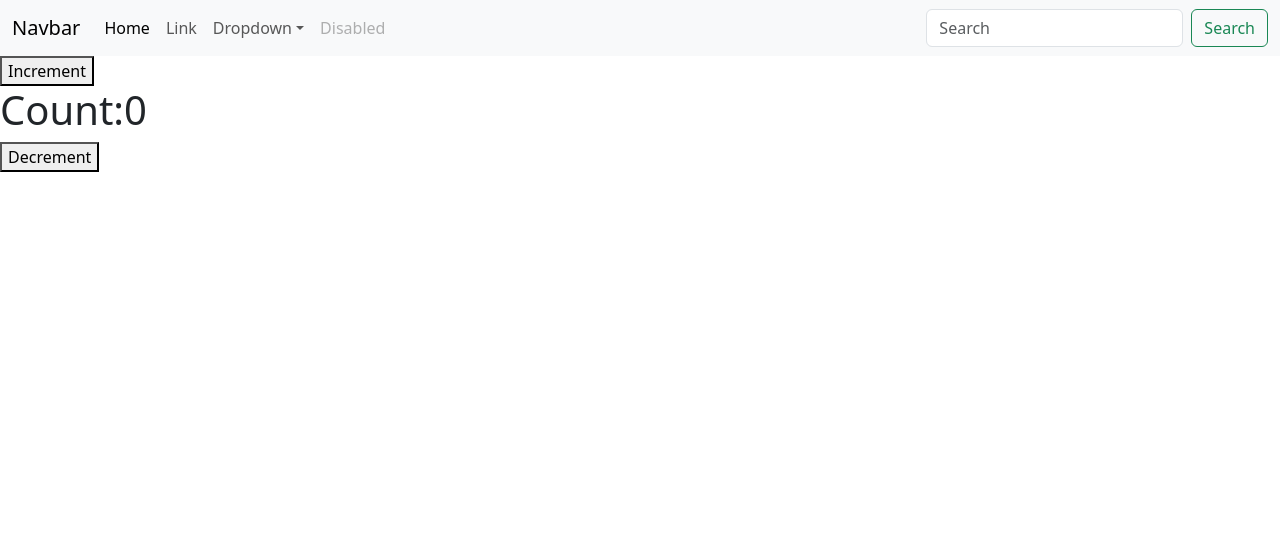
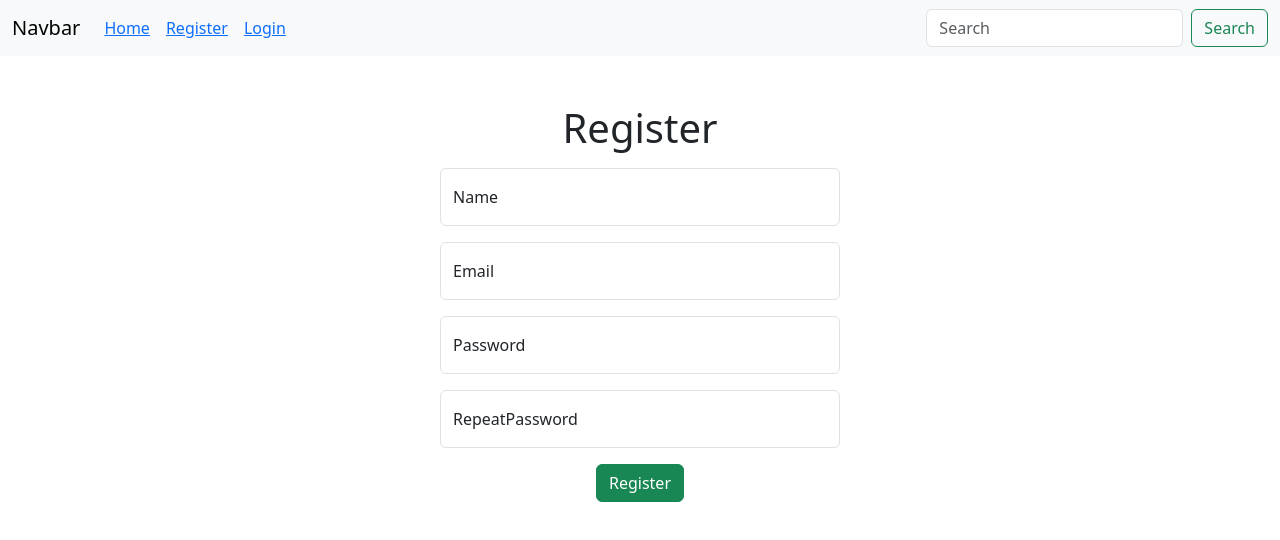
Before and after one commit to PEACE-DFG/ReactOICHub, a React (Vite) app: page /register in a window 1280 px wide. Shown: the top 540 px of the page. Built offline with nearby package versions, Linux system fonts and the light colour scheme.

Commit message:
Registeration Validation

```diff
--- a/package.json
+++ b/package.json
@@ -12,7 +12,8 @@
   "dependencies": {
     "bootstrap": "^5.3.2",
     "react": "^18.2.0",
-    "react-dom": "^18.2.0"
+    "react-dom": "^18.2.0",
+    "react-router-dom": "^6.16.0"
   },
   "devDependencies": {
     "@types/react": "^18.2.15",
--- a/src/App.jsx
+++ b/src/App.jsx
@@ -1,14 +1,22 @@
 
-import React from 'react'
+import { Route, Routes } from 'react-router-dom'
 import Home from './Pages/Home'
-import Count from './Pages/Count'
+import Register from './Pages/Register'
+import Login from './Pages/Login'
+// import Count from './Pages/Count'
 // import Foot from './Pages/Foot'
 
 function App() {
   return (
     <div>
-      <Home/>
-      <Count/>
+      <Routes>
+    <Route path='/' element={<Home/>}></Route>
+    <Route path='/register' element={<Register/>}></Route>
+    <Route path='/login' element={<Login/>}></Route>
+
+      </Routes>
+      {/* <Home/> */}
+      {/* <Count/> */}
       {/* <Foot/> */}
     </div>
   )
--- a/src/Component/Index.jsx
+++ b/src/Component/Index.jsx
@@ -1,8 +1,7 @@
-import React from 'react'
 import './index.css'
 // import gate from './style.module.css'
 
-function Index(detail) {
+function Index() {
     // Javascript
     // const styles={
     //     backgroundColor:'blue',
@@ -60,6 +59,7 @@ function Index(detail) {
         <h1>
           Job:{detail.job}
         </h1> */}
+        <h1>HOMEPAGE</h1>
 
 
     </div>
--- /dev/null
+++ b/src/Component/Log.jsx
@@ -0,0 +1,10 @@
+
+function Log() {
+  return (
+    <div>
+        <h1>LOGIN PAGE</h1>
+    </div>
+  )
+}
+
+export default Log
--- /dev/null
+++ b/src/Component/Regi.jsx
@@ -0,0 +1,100 @@
+import { useState } from "react"
+function Regi() {
+
+  const [user,setUser]=useState({
+    Name:'',
+    Email:'',
+    Password:'',
+    Repeatpassword:''
+  })
+  const [errors,setErrors]=useState({});
+
+  const submitData = (e)=>{
+    e.preventDefault();
+    const newErrors={};
+    //conditionals for validation
+    if(user.Name.trim()=== ''){
+      newErrors.NameErr='Your Name is Required'
+    }
+    if(user.Email.trim()===''){
+      newErrors.EmailErr="Your Email is Required"
+    }
+    if(user.Password.trim()===''){
+      newErrors.PasswordErr="Your Password is Required"
+    }
+    if(user.Repeatpassword.trim()===''){
+      newErrors.RepeatpasswordErr="Your Password is Required"
+    }else if(user.Password.trim()!== user.Repeatpassword.trim()){
+      newErrors.RepeatpasswordErr="Your Passwords do not match"
+    }
+  setErrors(newErrors);
+  if(Object.keys(newErrors).length===0){
+    const users=JSON.parse(localStorage.getItem('users'))||[];
+    users.push(user);
+    localStorage.setItem('users', JSON.stringify(users))
+  }
+
+
+  }
+  return (
+    <div>
+    <section className=' container mt-5'>
+<form action=""  className='rew' onSubmit={submitData} >
+<div className='rod mt-5' style={{maxWidth:'400px',margin:'auto'}}>
+<div className='roo text-center'>
+<h1 className='text-center text-dark'>
+    Register
+</h1>
+</div>
+       <div className="form-floating my-3">
+       <input type="text" className="form-control" id="floatingInput" placeholder="Name"
+       onChange={(e)=>{
+        setUser({...user, Name:e.target.value})
+       }}
+
+       />
+       <label htmlFor="floatingInput" name="Name">Name</label>
+       {errors.NameErr && <span style={{ color:'red' }}>{errors.NameErr}</span>}
+       </div>
+       <div className="form-floating my-3">
+            <input type="email" className="form-control" id="floatingPassword" placeholder="Email"
+             onChange={(e)=>{
+              setUser({...user, Email:e.target.value})
+             }}
+            />
+             <label htmlFor="floatingPassword" name='Email'>Email</label>
+             {errors.EmailErr && <span style={{ color:'red' }}>{errors.EmailErr}</span>}
+
+             </div>
+        <div className="form-floating">
+            <input type="password" className="form-control" id="floatingPassword" placeholder="Password"
+              onChange={(e)=>{
+                setUser({...user, Password:e.target.value})
+               }}
+            />
+
+             <label htmlFor="floatingPassword" name='Password'>Password</label>
+             {errors.PasswordErr && <span style={{ color:'red' }}>{errors.PasswordErr}</span>}
+
+             </div>
+             <div className="form-floating mt-3">
+             <input type="password" className="form-control" id="floatingPassword" placeholder="Password"
+              onChange={(e)=>{
+                setUser({...user, Repeatpassword:e.target.value})
+               }}
+             />
+             <label htmlFor="floatingPassword" name='RepeatPassword'>RepeatPassword</label>
+       {errors.RepeatpasswordErr && <span style={{ color:'red' }}>{errors.RepeatpasswordErr}</span>}
+
+             </div>
+          <div className="col-12 text-center">
+          <button className="btn btn-success my-3"  type="submit">Register</button>
+          </div>
+          </div>
+          </form>
+          </section>
+          </div>
+  )
+}
+
+export default Regi
--- a/src/Component/includes/Navbar.jsx
+++ b/src/Component/includes/Navbar.jsx
@@ -1,40 +1,35 @@
-import React from 'react'
+import { Link } from "react-router-dom"
 
 function Navbar() {
   return (
     <div>
-        <nav class="navbar navbar-expand-lg navbar-light bg-light">
-  <div class="container-fluid">
-    <a class="navbar-brand" href="#">Navbar</a>
-    <button class="navbar-toggler" type="button" data-bs-toggle="collapse" data-bs-target="#navbarSupportedContent" aria-controls="navbarSupportedContent" aria-expanded="false" aria-label="Toggle navigation">
-      <span class="navbar-toggler-icon"></span>
+        <nav className="navbar navbar-expand-lg navbar-light bg-light">
+  <div className="container-fluid">
+    <a className="navbar-brand" href="#">Navbar</a>
+    <button className="navbar-toggler" type="button" data-bs-toggle="collapse" data-bs-target="#navbarSupportedContent" aria-controls="navbarSupportedContent" aria-expanded="false" aria-label="Toggle navigation">
+      <span className="navbar-toggler-icon"></span>
     </button>
-    <div class="collapse navbar-collapse" id="navbarSupportedContent">
-      <ul class="navbar-nav me-auto mb-2 mb-lg-0">
-        <li class="nav-item">
-          <a class="nav-link active" aria-current="page" href="#">Home</a>
+    <div className="collapse navbar-collapse" id="navbarSupportedContent">
+      <ul className="navbar-nav me-auto mb-2 mb-lg-0">
+        <li className="nav-item">
+          <a className="nav-link active" aria-current="page" href="#">
+            <Link to='/'>Home</Link>
+          </a>
         </li>
-        <li class="nav-item">
-          <a class="nav-link" href="#">Link</a>
+        <li className="nav-item">
+          <a className="nav-link" href="#">
+            <Link to='/register'>Register</Link>
+          </a>
         </li>
-        <li class="nav-item dropdown">
-          <a class="nav-link dropdown-toggle" href="#" id="navbarDropdown" role="button" data-bs-toggle="dropdown" aria-expanded="false">
-            Dropdown
+        <li className="nav-item">
+          <a className="nav-link " href="#" >
+            <Link to='/login'>Login</Link>
           </a>
-          <ul class="dropdown-menu" aria-labelledby="navbarDropdown">
-            <li><a class="dropdown-item" href="#">Action</a></li>
-            <li><a class="dropdown-item" href="#">Another action</a></li>
-            <li><hr class="dropdown-divider"/></li>
-            <li><a class="dropdown-item" href="#">Something else here</a></li>
-          </ul>
-        </li>
-        <li class="nav-item">
-          <a class="nav-link disabled" href="#" tabindex="-1" aria-disabled="true">Disabled</a>
         </li>
       </ul>
-      <form class="d-flex">
-        <input class="form-control me-2" type="search" placeholder="Search" aria-label="Search"/>
-        <button class="btn btn-outline-success" type="submit">Search</button>
+      <form className="d-flex">
+        <input className="form-control me-2" type="search" placeholder="Search" aria-label="Search"/>
+        <button className="btn btn-outline-success" type="submit">Search</button>
       </form>
     </div>
   </div>
--- a/src/Pages/Home.jsx
+++ b/src/Pages/Home.jsx
@@ -1,4 +1,3 @@
-import React from 'react'
 import Index from '../Component/Index'
 
 
--- /dev/null
+++ b/src/Pages/Login.jsx
@@ -0,0 +1,11 @@
+import Log from "../Component/Log"
+
+function Login() {
+  return (
+    <div>
+        <Log/>
+    </div>
+  )
+}
+
+export default Login
--- /dev/null
+++ b/src/Pages/Register.jsx
@@ -0,0 +1,11 @@
+import Regi from "../Component/Regi"
+
+function Register() {
+  return (
+    <div>
+        <Regi/>
+    </div>
+  )
+}
+
+export default Register
--- a/src/main.jsx
+++ b/src/main.jsx
@@ -4,11 +4,14 @@ import App from './App.jsx'
 import Navbar from './Component/includes/Navbar.jsx'
 import '../node_modules/bootstrap/dist/css/bootstrap.min.css'
 import '../node_modules/bootstrap/dist/js/bootstrap.bundle.js'
+import {BrowserRouter} from 'react-router-dom'
 
 
 ReactDOM.createRoot(document.getElementById('root')).render(
   <React.StrictMode>
+    <BrowserRouter>
     <Navbar/>
     <App />
+    </BrowserRouter>
   </React.StrictMode>,
 )
```
Also changed, not shown: 2 other files (tests, documents, lock files or other folders).
